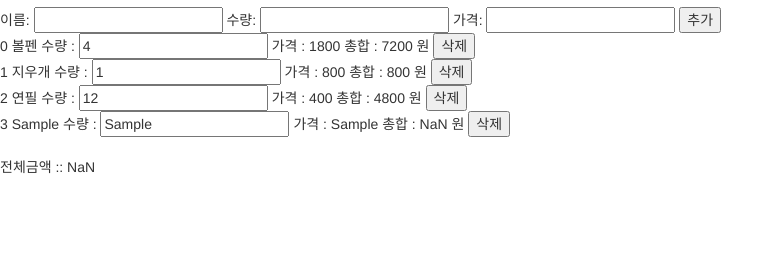
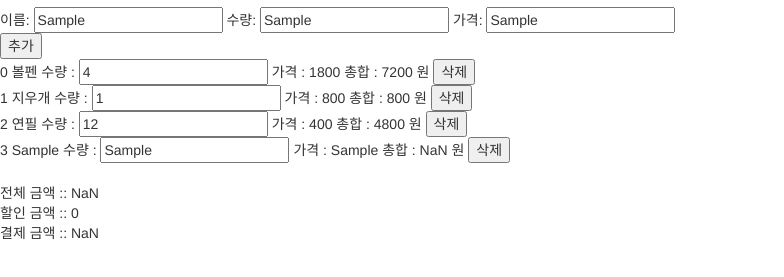
Before and after one commit to jinyounglee/angula-study, a website: page public/html/hello.html in a window 1280 px wide. Both pictures are taken after typing "Sample", "Sample", "Sample" into the empty fields and a click on the button "추가". Shown: the part 135-412 px from the top of the page, without its empty margins (0-784 px from the left). Drawn offline with nearby package versions, Linux system fonts and the light colour scheme.

Commit message:
지난 숙제 commit

```diff
--- a/public/html/hello.html
+++ b/public/html/hello.html
@@ -17,10 +17,12 @@
     <button ng-click="toUpper()">대문자로 전환!!</button>
 
     <br>
-    <h1>장바구니</h1>
-    <span>이름: <span><input type="text" ng-model="item.title"></span></span>
-    <span>수량: <span><input type="text" ng-model="item.count"></span></span>
-    <span>가격: <span><input type="text" ng-model="item.price"></span></span>
+    <h1> 장바구니 </h1>
+    <div>
+        <span>이름: <span><input type="text" ng-model="item.title"></span></span>
+        <span>수량: <span><input type="text" ng-model="item.count"></span></span>
+        <span>가격: <span><input type="text" ng-model="item.price"></span></span>
+    </div>
     <button ng-click="add(item)">추가</button>
     <div ng-repeat="item in items">   <!--items 는 $scope에 존재해야한다.-->
         <span>{{$index}}</span>
@@ -33,7 +35,9 @@
     </div>
     <br>
     <div >
-        전체금액 :: {{sumTotal()}}<br>
+        <span>전체 금액 :: {{sumTotal()}}</span></br>
+        <span>할인 금액 :: {{bill.discountTotalPrice}}</span></br>
+        <span>결제 금액 :: {{bill.finalPrice}}</span></br>
     </div>
 </body>
 </html>
--- a/public/js/hello.js
+++ b/public/js/hello.js
@@ -35,19 +35,34 @@ angular.module('hello', [])
 
         $scope.add = function( item ){
             $scope.items.push(item);
-            $scope.item = null;
+            $scope.refresh();
+        }
+
+        $scope.refresh = function(){
+            $scope.title = '';
+            $scope.count = 0;
+            $scope.price = 0;
+        }
+
+        $scope.bill = {
+            totalPrice : 0,
+            discountTotalPrice : 0,
+            finalPrice : 0
         }
 
         // 전체 합계
         $scope.sumTotal = function(){
+
             var total = 0;
             for( var i=0;i< $scope.items.length;i++){
                 var price = $scope.items[i].price;
                 var count = $scope.items[i].count;
                 total += price * count;
             }
+
+            $scope.bill.totalPrice = total;
+            $scope.bill.discountTotalPrice = ( $scope.bill.totalPrice > 20000 ) ? $scope.bill.totalPrice/10 : 0;
+            $scope.bill.finalPrice = total - $scope.bill.discountTotalPrice;
             return total;
         }
-
-
     });
```
